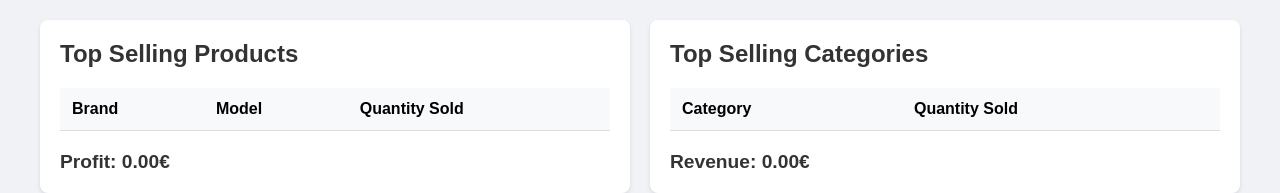
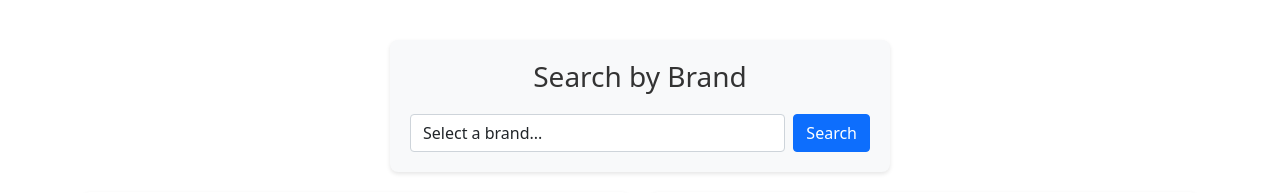
Before and after one commit to AdagamovNikita/demo2, a Flask app: page / in a window 1280 px wide. Shown: the top 193 px of the page. Run offline with Flask 2, Linux system fonts and the light colour scheme; data that the repository does not hold is empty.

Commit message:
Update: Move search form to top of page and improve styling

```diff
--- a/templates/index.html
+++ b/templates/index.html
@@ -5,9 +5,42 @@
     <meta name="viewport" content="width=device-width, initial-scale=1.0">
     <title>Store Dashboard</title>
     <link rel="stylesheet" href="{{ url_for('static', filename='style.css') }}">
+    <link href="https://cdn.jsdelivr.net/npm/bootstrap@5.1.3/dist/css/bootstrap.min.css" rel="stylesheet">
+    <style>
+        .search-section {
+            max-width: 500px;
+            margin: 20px auto;
+            padding: 20px;
+            background-color: #f8f9fa;
+            border-radius: 8px;
+            box-shadow: 0 2px 4px rgba(0,0,0,0.1);
+        }
+        .search-section h3 {
+            text-align: center;
+            margin-bottom: 20px;
+            color: #333;
+        }
+        .form-group {
+            margin-bottom: 15px;
+        }
+    </style>
 </head>
 <body>
     <div class="container">
+        <!-- Search form moved to top -->
+        <div class="search-section">
+            <h3>Search by Brand</h3>
+            <form action="{{ url_for('search_brand') }}" method="post" class="d-flex gap-2">
+                <select name="brand" class="form-control">
+                    <option value="">Select a brand...</option>
+                    {% for brand in brands %}
+                        <option value="{{ brand.brand_name }}">{{ brand.brand_name }}</option>
+                    {% endfor %}
+                </select>
+                <button type="submit" class="btn btn-primary">Search</button>
+            </form>
+        </div>
+
         <div class="dashboard">
             <div class="section">
                 <h2>Top Selling Products</h2>
```
